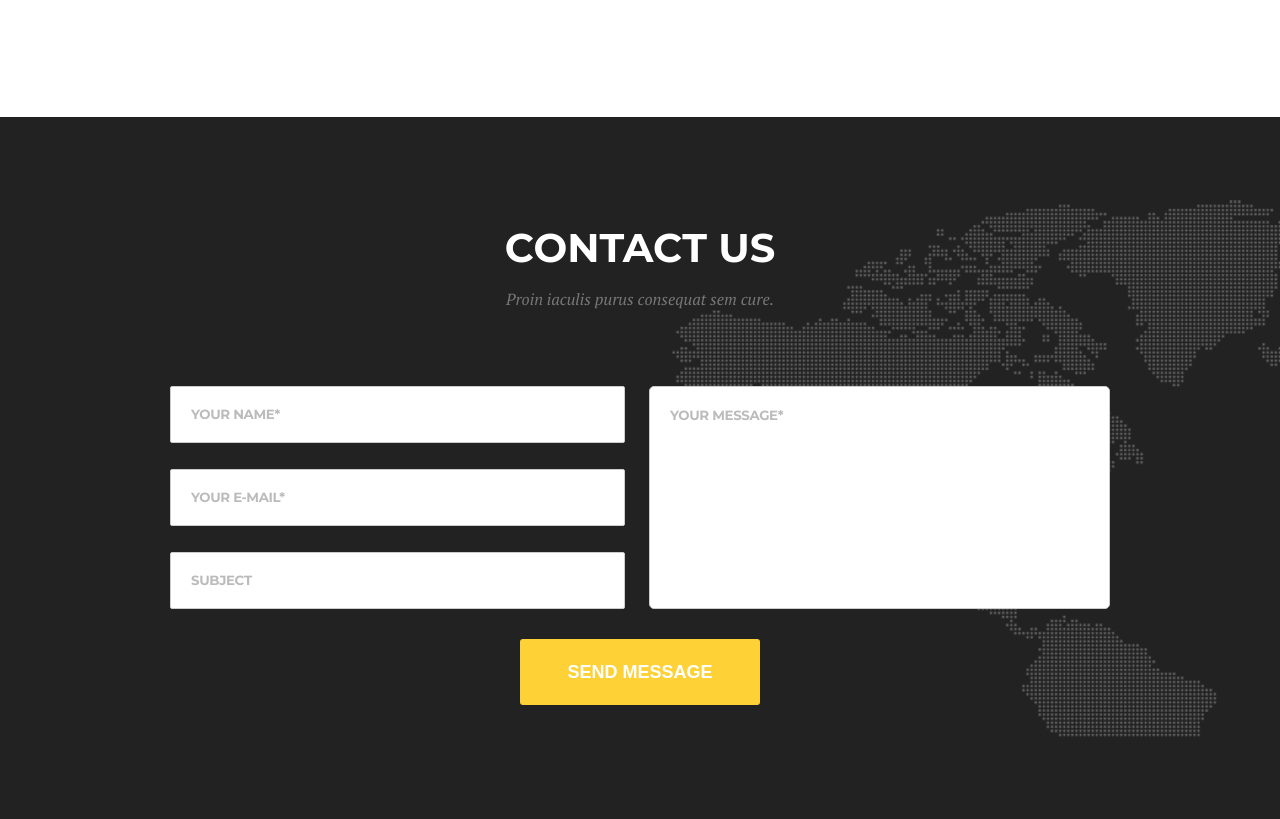
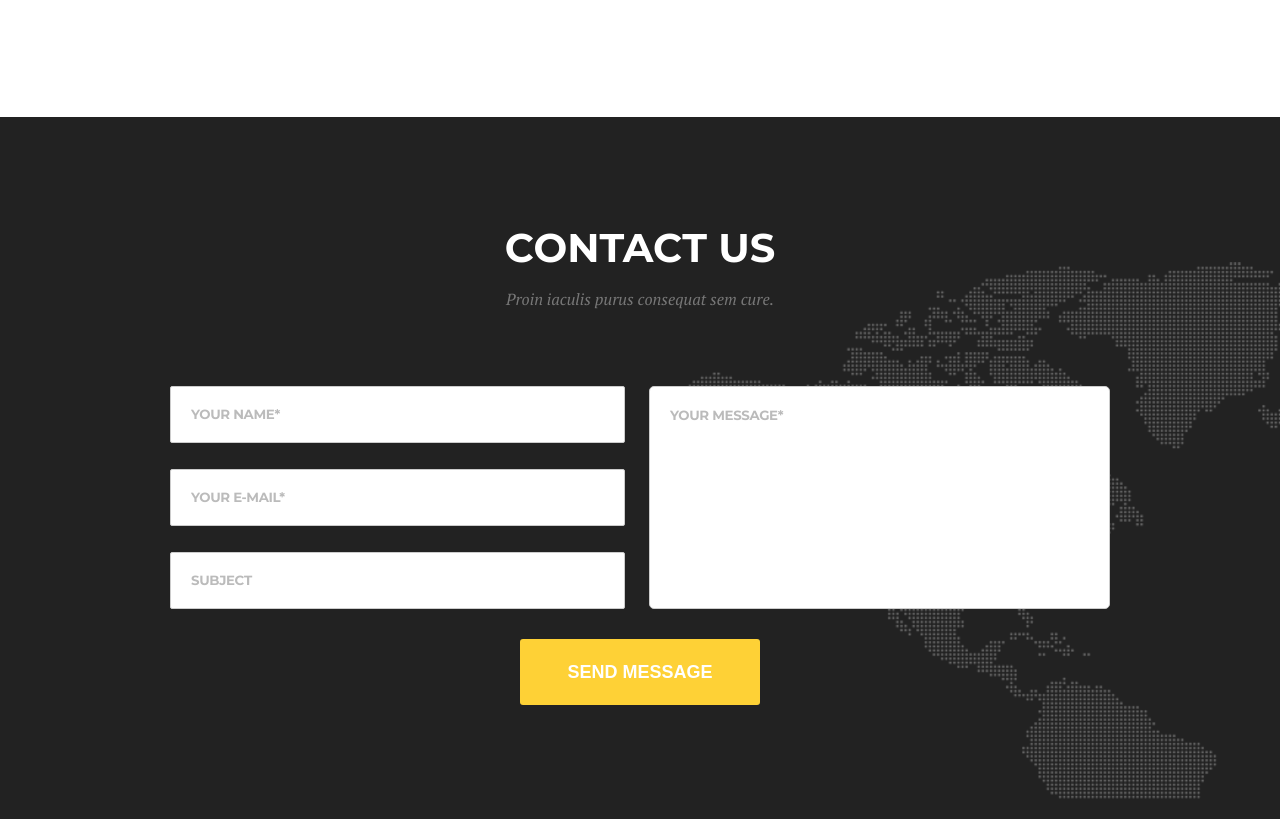
Before and after one commit to olyaonysko/homework-07, a plain HTML site: page index.html in a window 1280 px wide. Shown: the part 547-1366 px from the top of the page. Drawn offline with Linux system fonts and the light colour scheme.

Commit message:
edit background

```diff
--- a/css/styles.css
+++ b/css/styles.css
@@ -223,7 +223,7 @@ body {
 .contact-us {
   padding-top: 106px;
   padding-bottom: 114px;
-  background: #222222 url(../img/background.png) no-repeat right;
+  background: #222222 url(../img/background.png) no-repeat right bottom 20px;
 }
 
 .contact__title {
```
